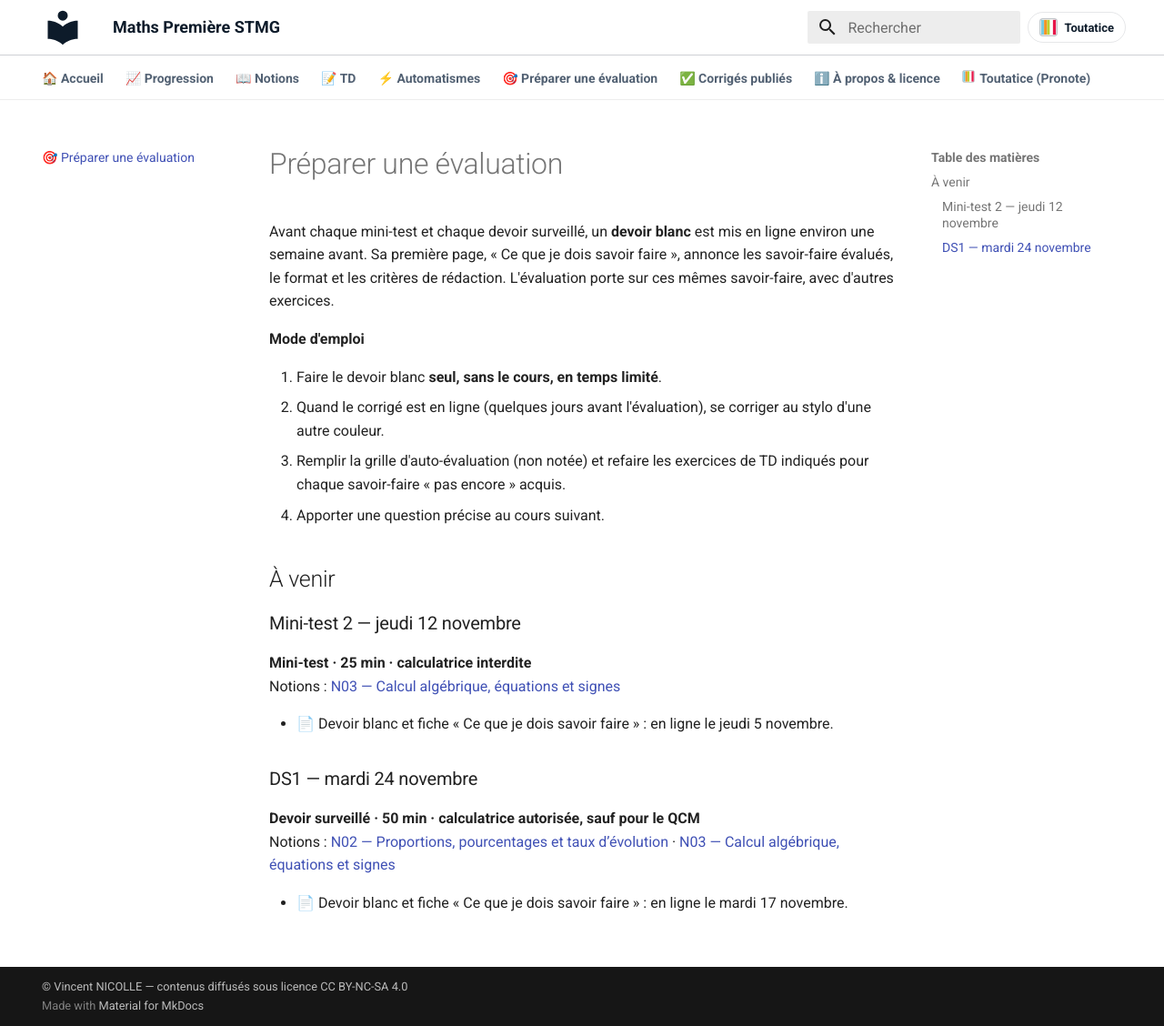
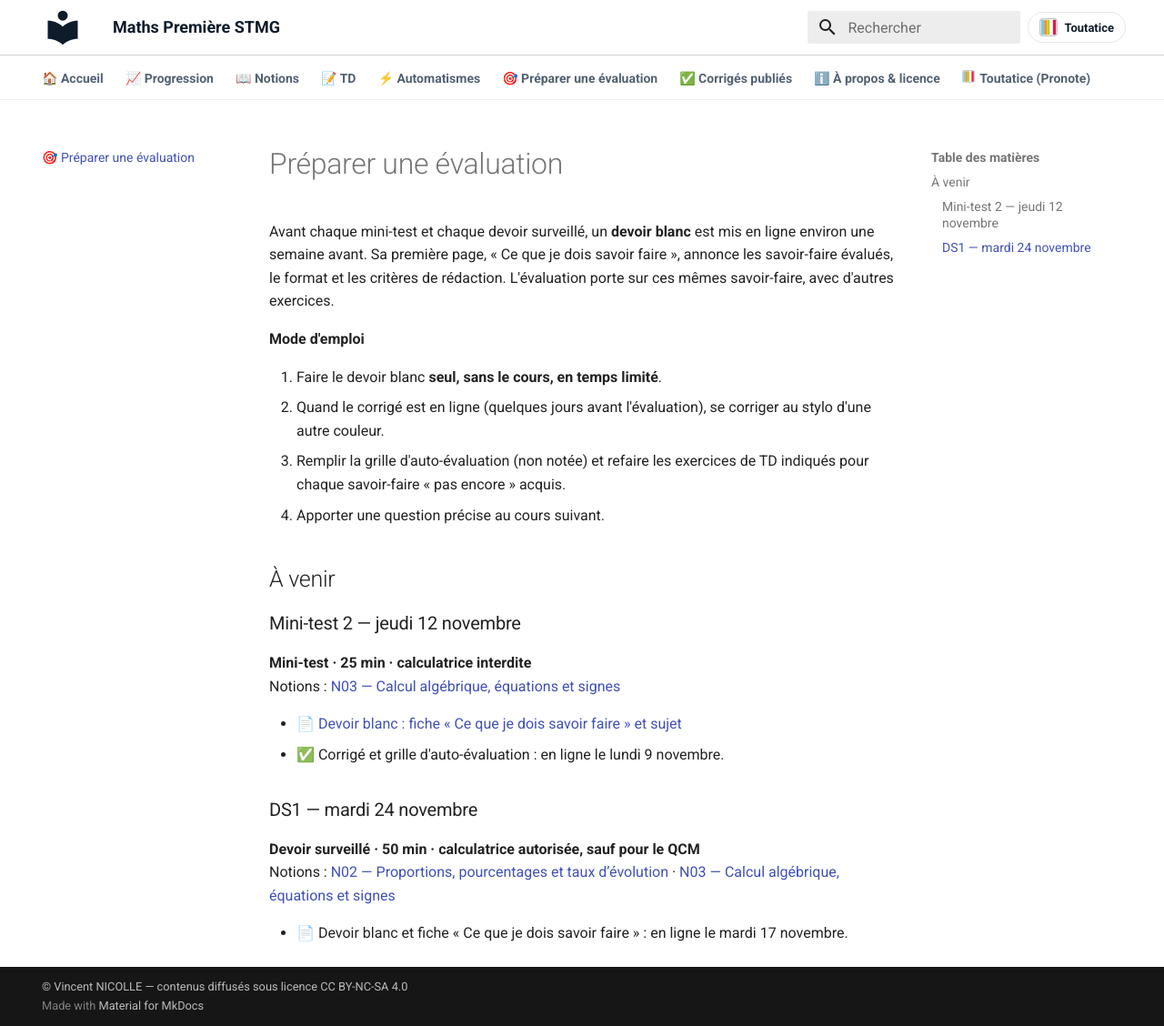
Before and after one commit to vnicolle56610/maths-1stmg, an MkDocs documentation site: the page built from docs/preparer-evaluation/index.md, in a window 1280 px wide and 1128 px high. Shown: the whole window at 91% size. Built offline with MkDocs 1.6.1 and Material for MkDocs 9.7.7, drawn with Linux system fonts in a browser that asks for light colours.

Commit message:
Préparer une évaluation : 1 PDF copié(s), 0 retiré(s), 3 page(s) mise(s) à jour
Généré par scripts/publier_devoirs_blancs.py depuis devoirs_blancs.yaml.

```diff
--- a/devoirs_blancs.yaml
+++ b/devoirs_blancs.yaml
@@ -30,7 +30,7 @@ devoirs_blancs:
     corrige: CORRIGE_DEVOIR_BLANC_MT2_P14_N03.pdf
     sujet_prevu: 2026-11-05
     corrige_prevu: 2026-11-09
-    etat: annonce
+    etat: sujet
 
   - id: DS1
     date: 2026-11-24
--- a/docs/preparer-evaluation/index.md
+++ b/docs/preparer-evaluation/index.md
@@ -22,7 +22,8 @@ Avant chaque mini-test et chaque devoir surveillé, un **devoir blanc** est mis
 **Mini-test · 25 min · calculatrice interdite**
 Notions : [N03 — Calcul algébrique, équations et signes](../notions/N03-calcul-algebrique-equations.md)
 
-- 📄 Devoir blanc et fiche « Ce que je dois savoir faire » : en ligne le jeudi 5 novembre.
+- 📄 [Devoir blanc : fiche « Ce que je dois savoir faire » et sujet](2026-2027/DEVOIR_BLANC_MT2_P14_N03.pdf)
+- ✅ Corrigé et grille d'auto-évaluation : en ligne le lundi 9 novembre.
 
 ### DS1 — mardi 24 novembre {#ds1-2026-2027}
 
```
Also changed, not shown: docs/index.md (+1 -1 lines), docs/notions/N03-calcul-algebrique-equations.md (+1 -1 lines), 1 other file.
